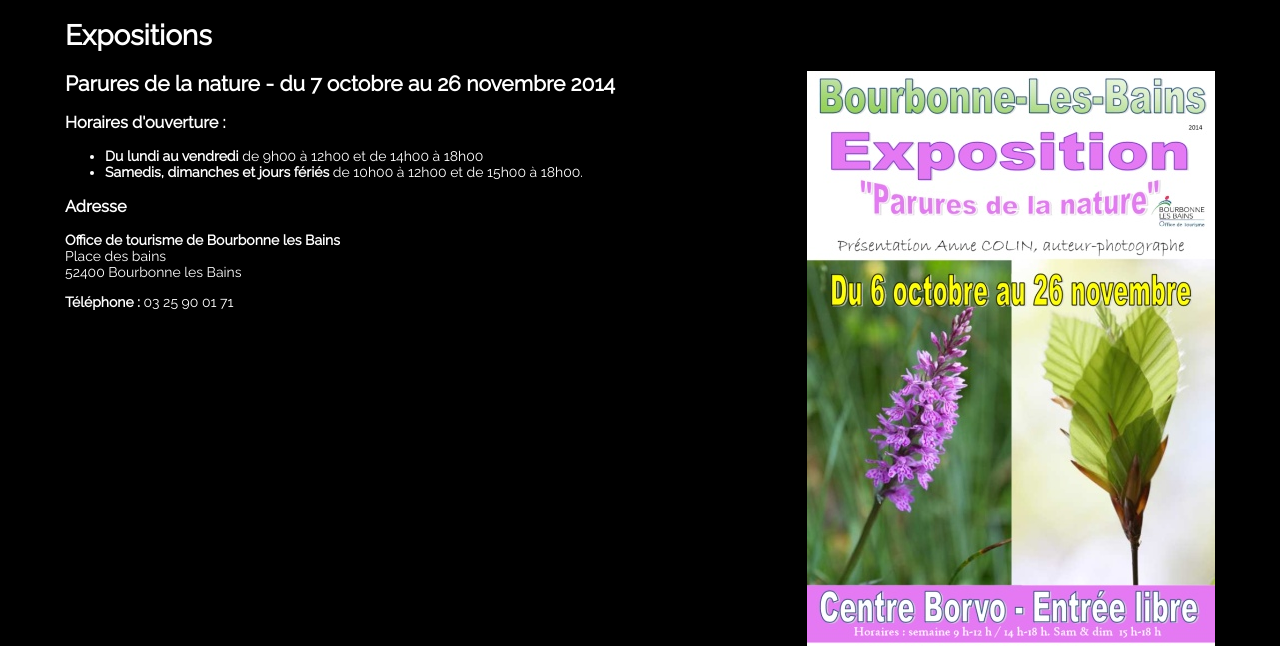
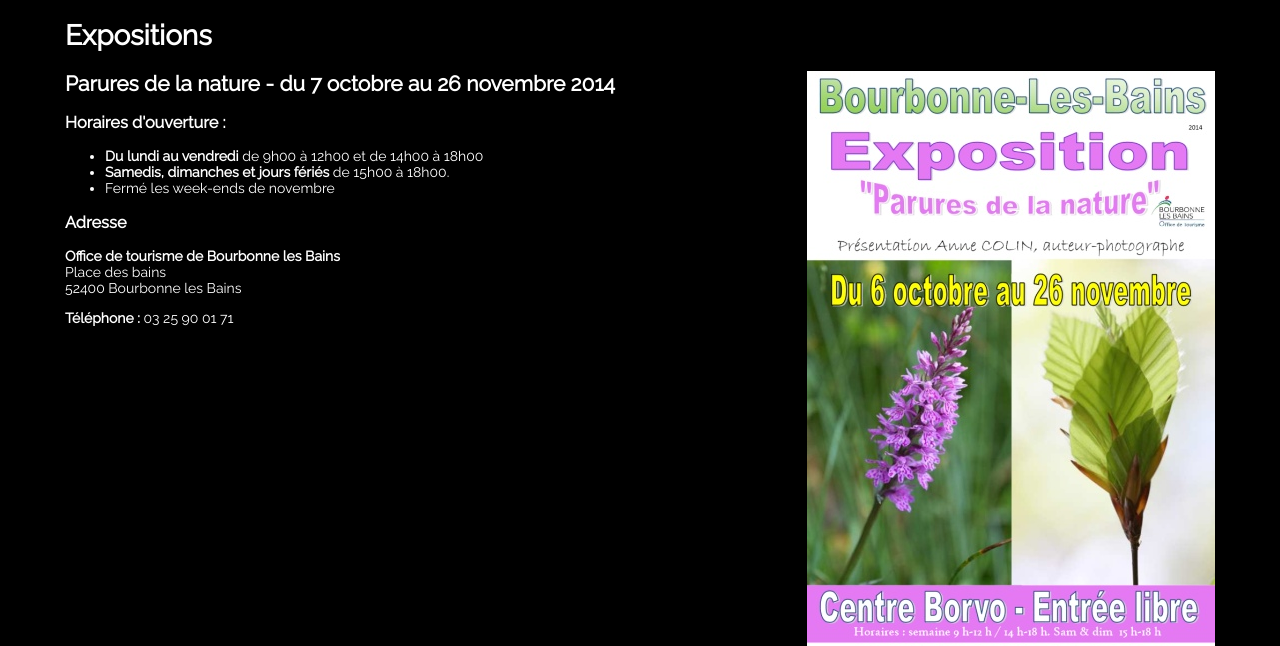
Before and after one commit to SpaceFox/ac, a Django app: page /expositions/ in a window 1280 px wide. Shown: the part 96-742 px from the top of the page. Run offline with Django 3.2, Linux system fonts and the light colour scheme; parts of the project's set-up code (start-up, migrations or seed data) failed here and were passed over.

Commit message:
MAJ infos ouverture

```diff
--- a/AnneColin/gallery/templates/gallery/expositions.html
+++ b/AnneColin/gallery/templates/gallery/expositions.html
@@ -10,7 +10,8 @@
 	<h3>Horaires d'ouverture :</h3>
 	<ul>
 		<li><strong>Du lundi au vendredi</strong> de 9h00 à 12h00 et de 14h00 à 18h00</li>
-		<li><strong>Samedis, dimanches et jours fériés</strong> de 10h00 à 12h00 et de 15h00 à 18h00.</li>
+		<li><strong>Samedis, dimanches et jours fériés</strong> de 15h00 à 18h00.</li>
+		<li>Fermé les week-ends de novembre</li>
 	</ul>
 	<h3>Adresse</h3>
 	<p><strong>Office de tourisme de Bourbonne les Bains</strong><br/>
```
